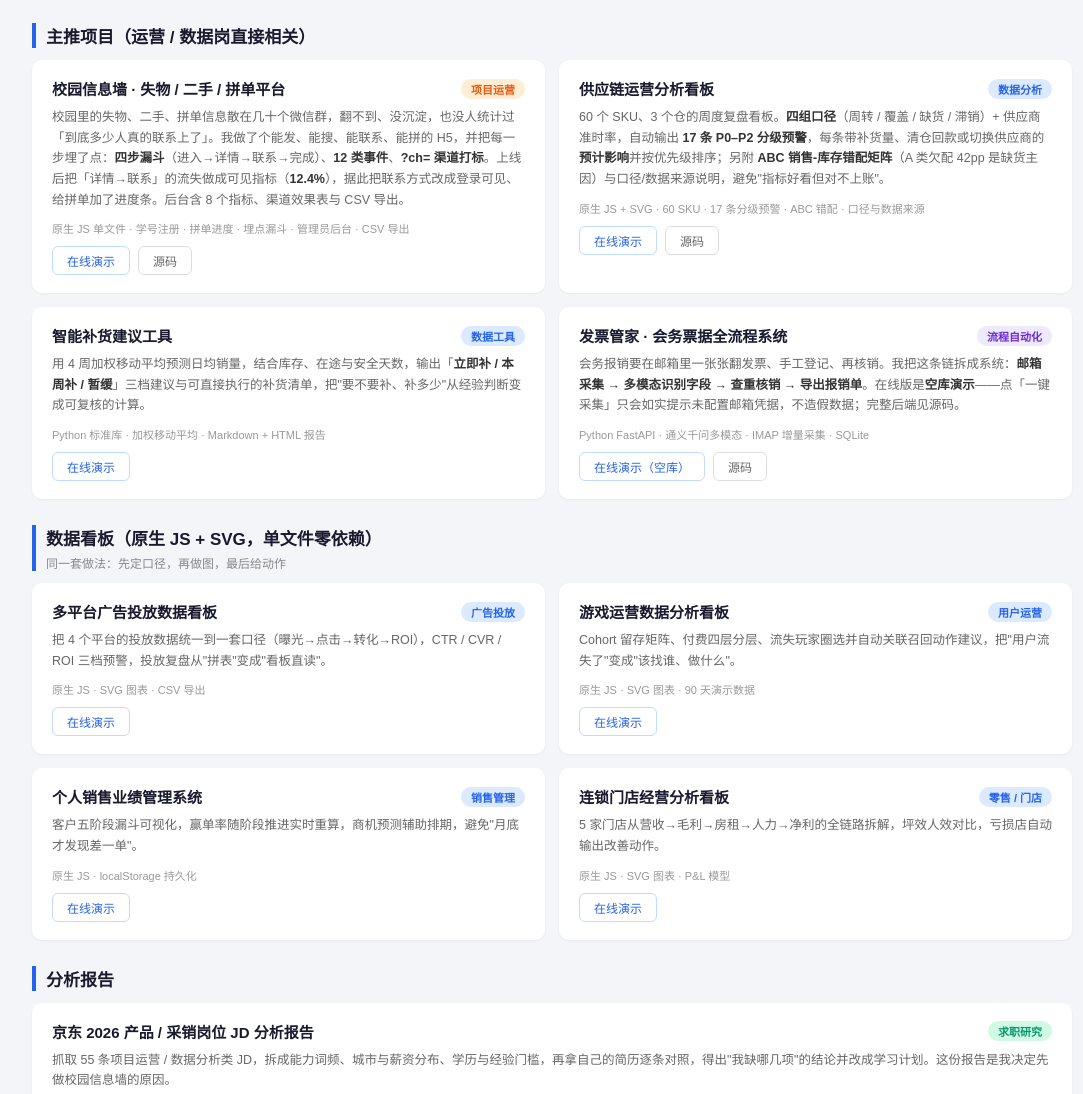
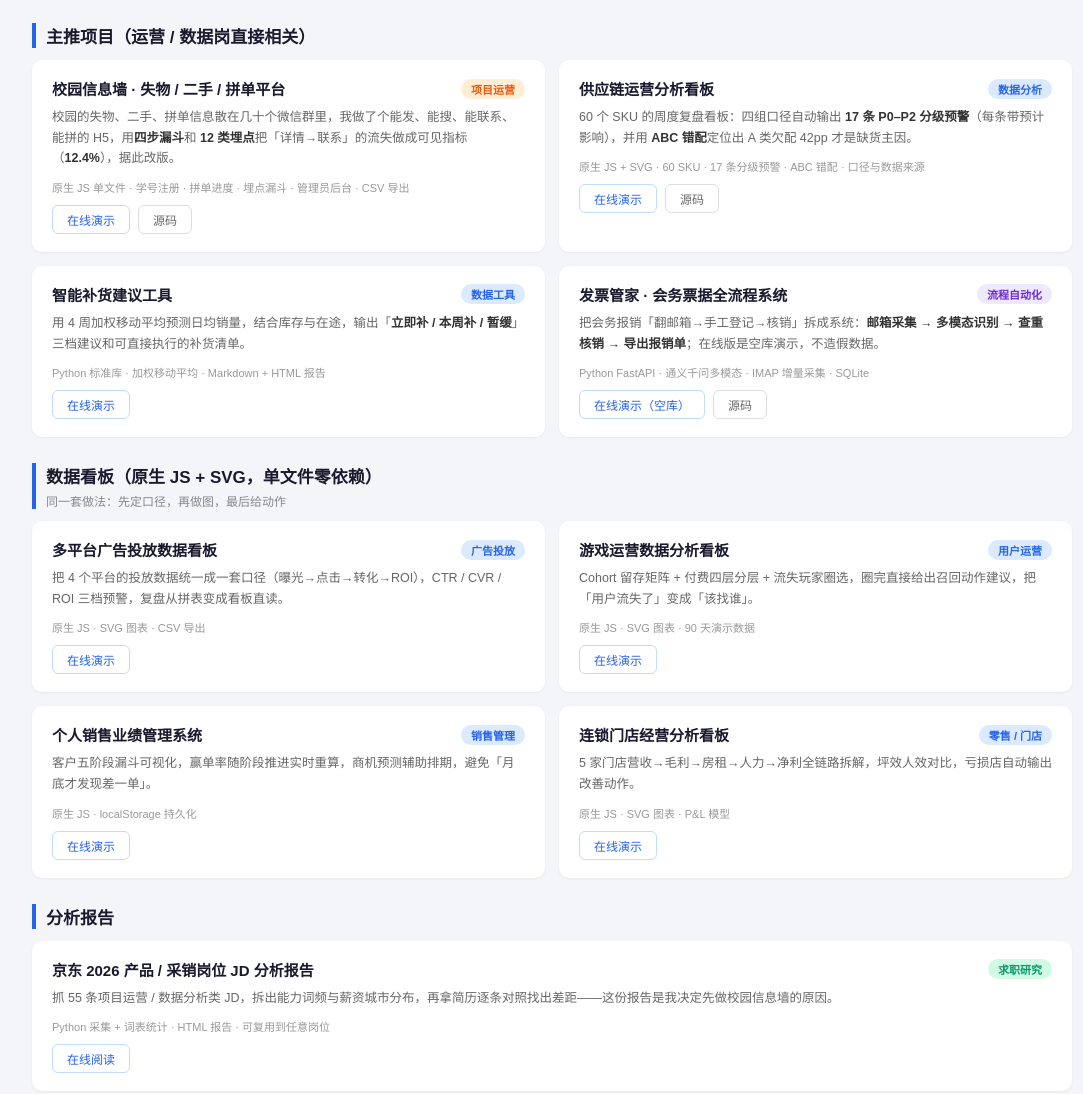
Before and after one commit to 46bzvs7m64-gif/46bzvs7m64-gif.github.io, a plain HTML site: page index.html in a window 1280 px wide. Shown: the part 344-1438 px from the top of the page, without its empty margins (88-1171 px from the left). Drawn offline with Linux system fonts and the light colour scheme.

Commit message:
content: ??????????

```diff
--- a/index.html
+++ b/index.html
@@ -70,28 +70,28 @@
   <div class="grid">
     <div class="card">
       <div class="head"><h3>校园信息墙 · 失物 / 二手 / 拼单平台</h3><span class="badge orange">项目运营</span></div>
-      <p>校园里的失物、二手、拼单信息散在几十个微信群，翻不到、没沉淀，也没人统计过「到底多少人真的联系上了」。我做了个能发、能搜、能联系、能拼的 H5，并把每一步埋了点：<b>四步漏斗</b>（进入→详情→联系→完成）、<b>12 类事件</b>、<b>?ch= 渠道打标</b>。上线后把「详情→联系」的流失做成可见指标（<b>12.4%</b>），据此把联系方式改成登录可见、给拼单加了进度条。后台含 8 个指标、渠道效果表与 CSV 导出。</p>
+      <p>校园的失物、二手、拼单信息散在几十个微信群里，我做了个能发、能搜、能联系、能拼的 H5，用<b>四步漏斗</b>和 <b>12 类埋点</b>把「详情→联系」的流失做成可见指标（<b>12.4%</b>），据此改版。</p>
       <div class="tech">原生 JS 单文件 · 学号注册 · 拼单进度 · 埋点漏斗 · 管理员后台 · CSV 导出</div>
       <a href="campus-info-wall/">在线演示</a><a class="src" href="https://github.com/46bzvs7m64-gif/campus-info-wall">源码</a>
     </div>
 
     <div class="card">
       <div class="head"><h3>供应链运营分析看板</h3><span class="badge blue">数据分析</span></div>
-      <p>60 个 SKU、3 个仓的周度复盘看板。<b>四组口径</b>（周转 / 覆盖 / 缺货 / 滞销）+ 供应商准时率，自动输出 <b>17 条 P0–P2 分级预警</b>，每条带补货量、清仓回款或切换供应商的<b>预计影响</b>并按优先级排序；另附 <b>ABC 销售-库存错配矩阵</b>（A 类欠配 42pp 是缺货主因）与口径/数据来源说明，避免"指标好看但对不上账"。</p>
+      <p>60 个 SKU 的周度复盘看板：四组口径自动输出 <b>17 条 P0–P2 分级预警</b>（每条带预计影响），并用 <b>ABC 错配</b>定位出 A 类欠配 42pp 才是缺货主因。</p>
       <div class="tech">原生 JS + SVG · 60 SKU · 17 条分级预警 · ABC 错配 · 口径与数据来源</div>
       <a href="supply-dashboard/">在线演示</a><a class="src" href="https://github.com/46bzvs7m64-gif/supply-dashboard">源码</a>
     </div>
 
     <div class="card">
       <div class="head"><h3>智能补货建议工具</h3><span class="badge blue">数据工具</span></div>
-      <p>用 4 周加权移动平均预测日均销量，结合库存、在途与安全天数，输出「<b>立即补 / 本周补 / 暂缓</b>」三档建议与可直接执行的补货清单，把"要不要补、补多少"从经验判断变成可复核的计算。</p>
+      <p>用 4 周加权移动平均预测日均销量，结合库存与在途，输出「<b>立即补 / 本周补 / 暂缓</b>」三档建议和可直接执行的补货清单。</p>
       <div class="tech">Python 标准库 · 加权移动平均 · Markdown + HTML 报告</div>
       <a href="replenishment-advisor/">在线演示</a>
     </div>
 
     <div class="card">
       <div class="head"><h3>发票管家 · 会务票据全流程系统</h3><span class="badge purple">流程自动化</span></div>
-      <p>会务报销要在邮箱里一张张翻发票、手工登记、再核销。我把这条链拆成系统：<b>邮箱采集 → 多模态识别字段 → 查重核销 → 导出报销单</b>。在线版是<b>空库演示</b>——点「一键采集」只会如实提示未配置邮箱凭据，不造假数据；完整后端见源码。</p>
+      <p>把会务报销「翻邮箱→手工登记→核销」拆成系统：<b>邮箱采集 → 多模态识别 → 查重核销 → 导出报销单</b>；在线版是空库演示，不造假数据。</p>
       <div class="tech">Python FastAPI · 通义千问多模态 · IMAP 增量采集 · SQLite</div>
       <a href="invoice-manager/">在线演示（空库）</a><a class="src" href="https://github.com/46bzvs7m64-gif/invoice-manager">源码</a>
     </div>
@@ -101,25 +101,25 @@
   <div class="grid">
     <div class="card">
       <div class="head"><h3>多平台广告投放数据看板</h3><span class="badge blue">广告投放</span></div>
-      <p>把 4 个平台的投放数据统一到一套口径（曝光→点击→转化→ROI），CTR / CVR / ROI 三档预警，投放复盘从"拼表"变成"看板直读"。</p>
+      <p>把 4 个平台的投放数据统一成一套口径（曝光→点击→转化→ROI），CTR / CVR / ROI 三档预警，复盘从拼表变成看板直读。</p>
       <div class="tech">原生 JS · SVG 图表 · CSV 导出</div>
       <a href="ad-dashboard/">在线演示</a>
     </div>
     <div class="card">
       <div class="head"><h3>游戏运营数据分析看板</h3><span class="badge blue">用户运营</span></div>
-      <p>Cohort 留存矩阵、付费四层分层、流失玩家圈选并自动关联召回动作建议，把"用户流失了"变成"该找谁、做什么"。</p>
+      <p>Cohort 留存矩阵 + 付费四层分层 + 流失玩家圈选，圈完直接给出召回动作建议，把「用户流失了」变成「该找谁」。</p>
       <div class="tech">原生 JS · SVG 图表 · 90 天演示数据</div>
       <a href="game-dashboard/">在线演示</a>
     </div>
     <div class="card">
       <div class="head"><h3>个人销售业绩管理系统</h3><span class="badge blue">销售管理</span></div>
-      <p>客户五阶段漏斗可视化，赢单率随阶段推进实时重算，商机预测辅助排期，避免"月底才发现差一单"。</p>
+      <p>客户五阶段漏斗可视化，赢单率随阶段推进实时重算，商机预测辅助排期，避免「月底才发现差一单」。</p>
       <div class="tech">原生 JS · localStorage 持久化</div>
       <a href="sales-tracker/">在线演示</a>
     </div>
     <div class="card">
       <div class="head"><h3>连锁门店经营分析看板</h3><span class="badge blue">零售 / 门店</span></div>
-      <p>5 家门店从营收→毛利→房租→人力→净利的全链路拆解，坪效人效对比，亏损店自动输出改善动作。</p>
+      <p>5 家门店营收→毛利→房租→人力→净利全链路拆解，坪效人效对比，亏损店自动输出改善动作。</p>
       <div class="tech">原生 JS · SVG 图表 · P&amp;L 模型</div>
       <a href="mt-dashboard/">在线演示</a>
     </div>
@@ -129,7 +129,7 @@
   <div class="grid solo">
     <div class="card">
       <div class="head"><h3>京东 2026 产品 / 采销岗位 JD 分析报告</h3><span class="badge green">求职研究</span></div>
-      <p>抓取 55 条项目运营 / 数据分析类 JD，拆成能力词频、城市与薪资分布、学历与经验门槛，再拿自己的简历逐条对照，得出"我缺哪几项"的结论并改成学习计划。这份报告是我决定先做校园信息墙的原因。</p>
+      <p>抓 55 条项目运营 / 数据分析类 JD，拆出能力词频与薪资城市分布，再拿简历逐条对照找出差距——这份报告是我决定先做校园信息墙的原因。</p>
       <div class="tech">Python 采集 + 词表统计 · HTML 报告 · 可复用到任意岗位</div>
       <a href="jd-2026/">在线阅读</a>
     </div>
@@ -155,7 +155,7 @@
   <div class="grid solo">
     <div class="card">
       <div class="head"><h3>试炼回廊 · Canvas 动作肉鸽战斗原型</h3><span class="badge purple">游戏战斗设计</span></div>
-      <p>自设计的可玩战斗原型：前摇后摇帧与体力约束输出节奏，削韧→处决博弈，四类敌人 AI 与三阶段 BOSS，遗物构筑 + 白盒伤害公式。做它练的是"把数值手感拆成可以调的参数"，这套思路后来也用在了看板的阈值设计上。</p>
+      <p>可玩的战斗原型：前摇后摇与体力约束输出节奏、削韧→处决博弈、三阶段 BOSS，练的是「把手感拆成可调参数」——这套阈值思维后来用在了看板预警上。</p>
       <div class="tech">原生 JS · Canvas 动画 · 行为树 AI · 白盒数值</div>
       <a href="combat-demo/">在线试玩</a>
     </div>
```
